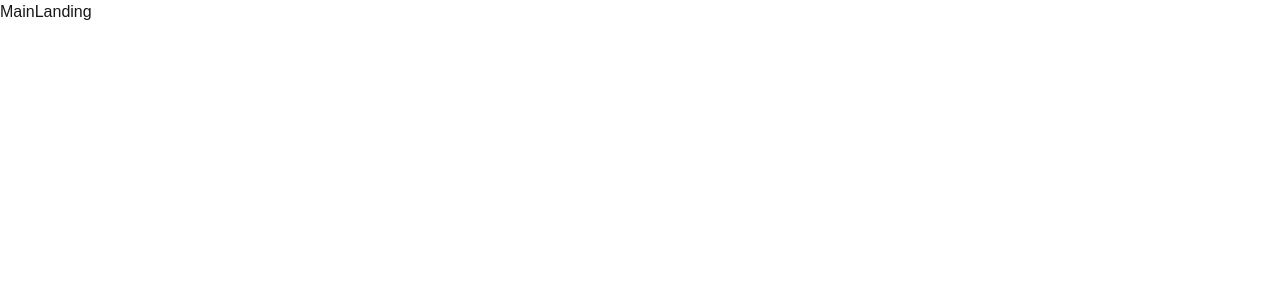
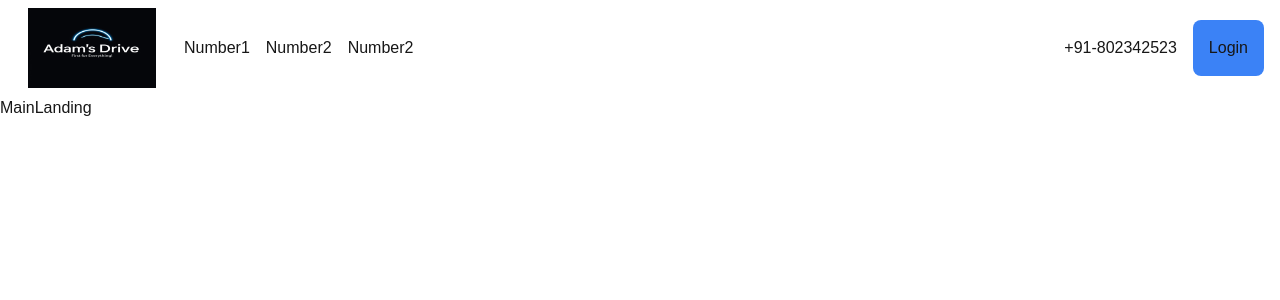
Before and after one commit to abdullahshakur149/Adamsdrive, a Next.js app: page / in a window 1280 px wide. Shown: the top 300 px of the page. Built offline with nearby package versions, Linux system fonts and the light colour scheme.

Commit message:
rough Navbar integrated

```diff
--- a/app/(website)/page.jsx
+++ b/app/(website)/page.jsx
@@ -1,8 +1,12 @@
 import React from 'react'
 import "./page.css"
+import Navbar from '@/components/shared/Navbar/Navbar'
 const MainLanding = () => {
   return (
-    <div>MainLanding</div>
+
+    <div>
+        <Navbar />
+        MainLanding</div>
   )
 }
 
--- /dev/null
+++ b/components/shared/Navbar/Navbar.jsx
@@ -0,0 +1,48 @@
+import React from 'react'
+import "./Navbar.css"
+import logo from "@/public/img/adamsdrive.jpg"
+import Image from 'next/image'
+import Link from 'next/link'
+const Navbar = () => {
+    const Links = [
+        { pathname: "Number1", path: "/number1" },
+        { pathname: "Number2", path: "/number2" },
+        { pathname: "Number2", path: "/number2" },
+    ]
+    return (
+        <div className='container p-2 flex justify-between'>
+
+            <div className="Logo-Links flex justify-center items-center">
+                <div className="Navbar-logo translate-x-5 ">
+                    <Link href='#'><Image src={logo} className='w-32 h-20' /></Link>
+                </div>
+
+                <div className="Navbar-links translate-x-10">
+                    <ul className='flex'>
+                        {Links.map((links, idx) => {
+                            return (
+                                <li key={links.pathname}>
+                                    <Link href={links.path} className='p-2'>{links.pathname}</Link>
+                                </li>
+                            )
+                        })}
+                    </ul>
+                </div>
+            </div>
+
+            <div className="number-Login flex justify-center items-center">
+                <div className="number m-2">
+                    <Link href='#'> +91-802342523 </Link>
+                </div
+                >
+                <div className="login-btn m-2">
+                        <button className='bg-blue-500 p-4 rounded-lg'>Login</button>
+                </div>
+            </div>
+
+
+        </div>
+    )
+}
+
+export default Navbar
```
Also changed, not shown: app/(onboarding)/layout.jsx (+4 -4 lines), components/shared/Navbar/Navbar.css (added), public/img/adamsdrive.jpg (added).
